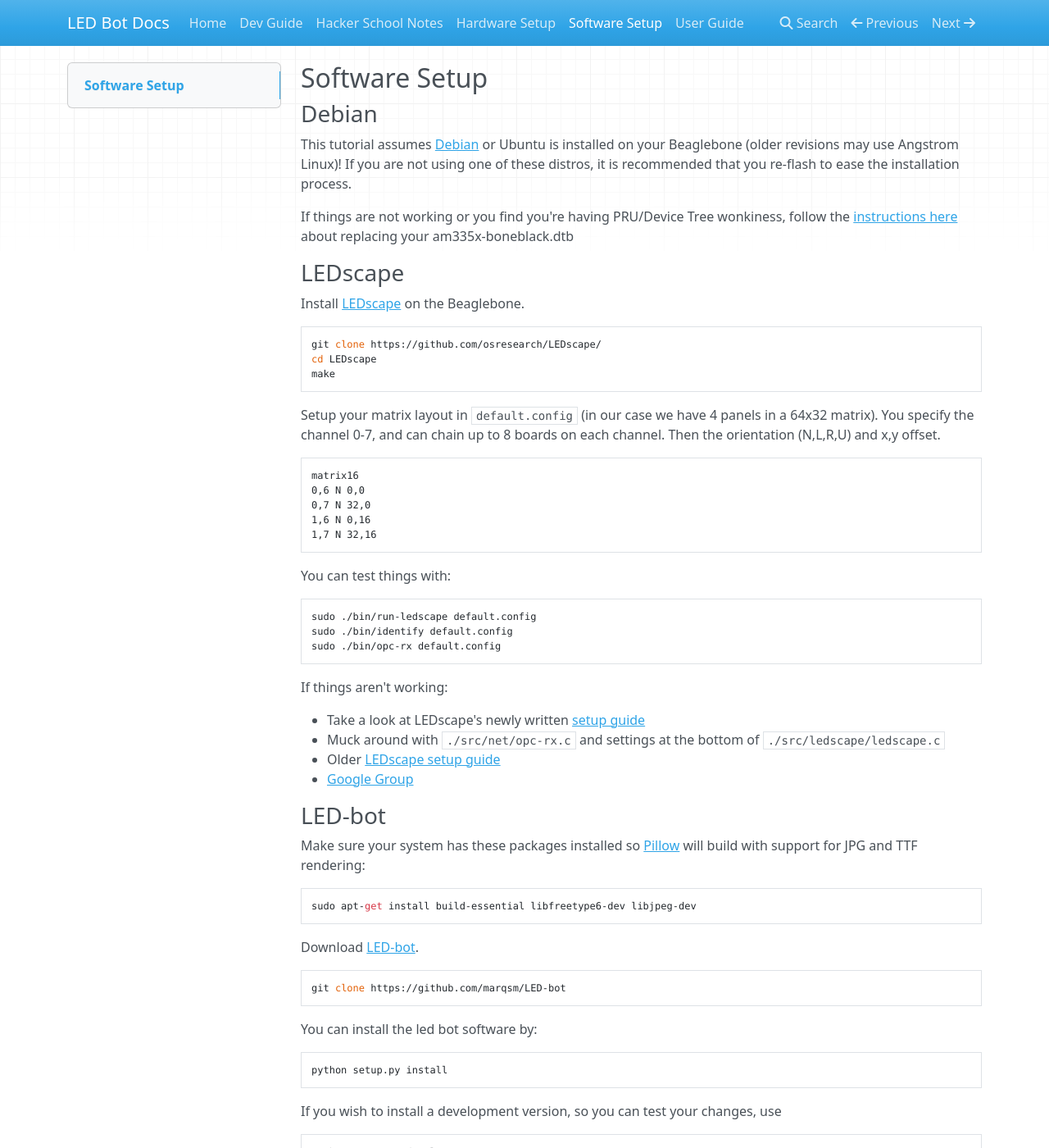
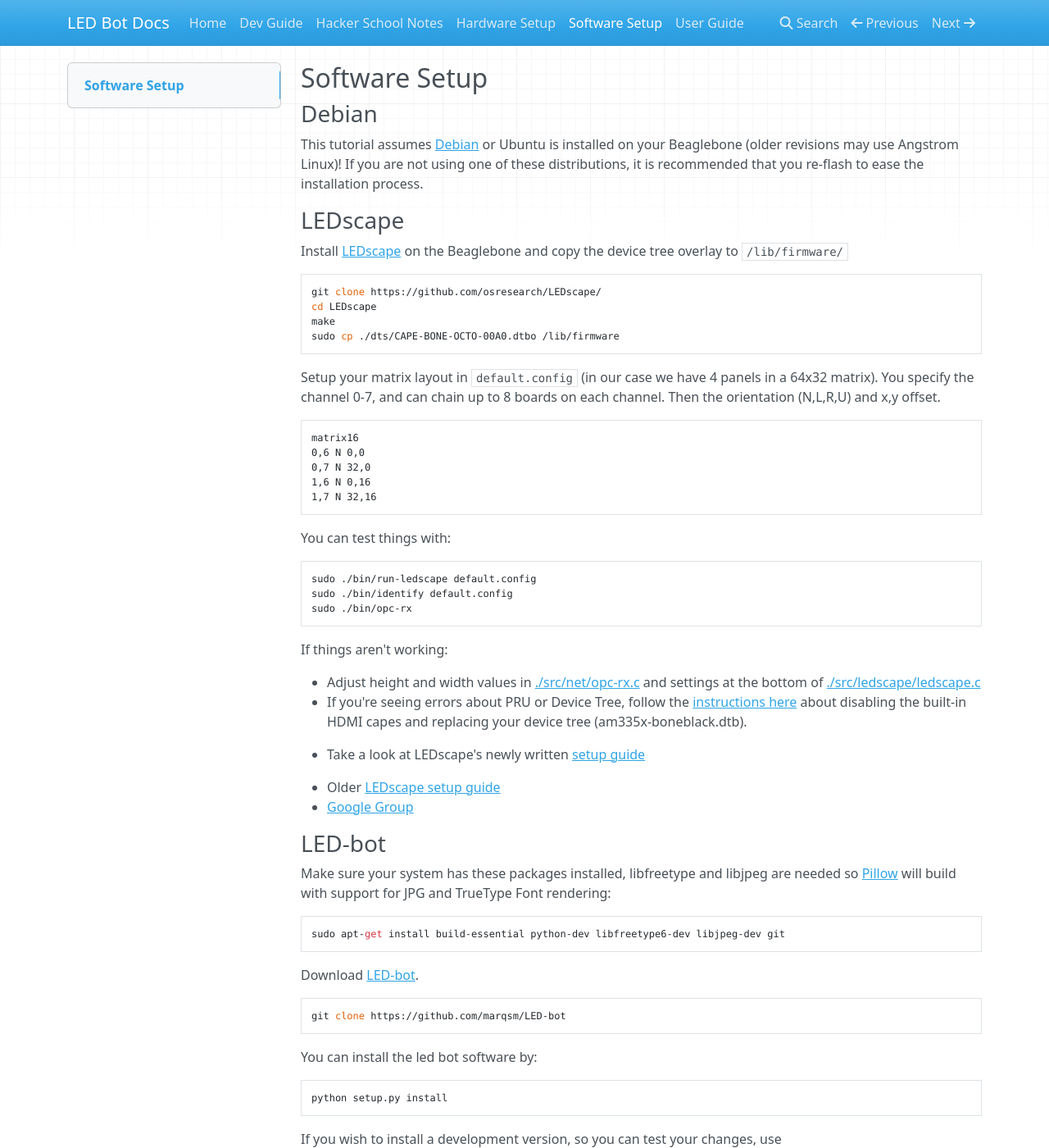
Before and after one commit to marqsm/LED-bot, an MkDocs documentation site: the page built from docs/SETUP_SOFTWARE.md, in a window 1280 px wide and 1400 px high. Shown: the whole window at 82% size. Built offline with MkDocs 1.6.1, drawn with Linux system fonts in a browser that asks for light colours; nearby versions of some CDN libraries; old or Windows-style settings are respelled for this version of MkDocs; some of the changed text lies outside the part shown.

Commit message:
docs update

```diff
--- a/docs/SETUP_SOFTWARE.md
+++ b/docs/SETUP_SOFTWARE.md
@@ -3,17 +3,16 @@
 
 ### Debian
 
-This tutorial assumes [Debian](http://elinux.org/BeagleBoardDebian) or Ubuntu is installed on your Beaglebone (older revisions may use Angstrom Linux)! If you are not using one of these distros, it is recommended that you re-flash to ease the installation process.
-
-If things are not working or you find you're having PRU/Device Tree wonkiness, follow the [instructions here](https://github.com/Yona-Appletree/LEDscape/#installation-and-usage) about replacing your am335x-boneblack.dtb
+This tutorial assumes [Debian](http://elinux.org/BeagleBoardDebian) or Ubuntu is installed on your Beaglebone (older revisions may use Angstrom Linux)! If you are not using one of these distributions, it is recommended that you re-flash to ease the installation process.
 
 ### LEDscape
 
-Install [LEDscape](https://github.com/osresearch/LEDscape/) on the Beaglebone.
+Install [LEDscape](https://github.com/osresearch/LEDscape/) on the Beaglebone and copy the device tree overlay to `/lib/firmware/`
 
     git clone https://github.com/osresearch/LEDscape/
     cd LEDscape
     make
+    sudo cp ./dts/CAPE-BONE-OCTO-00A0.dtbo /lib/firmware
 
 Setup your matrix layout in `default.config` (in our case we have 4 panels in a 64x32 matrix). You specify the channel 0-7, and can chain up to 8 boards on each channel. Then the orientation (N,L,R,U) and x,y offset.
 
@@ -27,20 +26,24 @@
 
 	sudo ./bin/run-ledscape default.config
     sudo ./bin/identify default.config
-	sudo ./bin/opc-rx default.config
+	sudo ./bin/opc-rx
 
 If things aren't working:
 
+* Adjust height and width values  in [./src/net/opc-rx.c](https://github.com/osresearch/LEDscape/blob/master/src/net/opc-rx.c#L64
+) and settings at the bottom of [./src/ledscape/ledscape.c](https://github.com/osresearch/LEDscape/blob/master/src/ledscape/ledscape.c#L622)
+* If you're seeing errors about PRU or Device Tree, follow the [instructions here](https://github.com/Yona-Appletree/LEDscape/#installation-and-usage) about disabling the built-in HDMI capes and replacing your device tree (am335x-boneblack.dtb).
+
 * Take a look at LEDscape's newly written [setup guide](https://github.com/osresearch/LEDscape/blob/master/Setup.md)
-* Muck around with `./src/net/opc-rx.c` and settings at the bottom of `./src/ledscape/ledscape.c`
 * Older [LEDscape setup guide](http://trmm.net/LEDscape/Setup)
 * [Google Group](https://groups.google.com/forum/#!forum/ledscape)
 
+
 ### LED-bot
 
-Make sure your system has these packages installed so [Pillow](https://pillow.readthedocs.org/en/latest/) will build with support for JPG and TTF rendering:
+Make sure your system has these packages installed, libfreetype and libjpeg are needed so [Pillow](https://pillow.readthedocs.org/en/latest/) will build with support for JPG and TrueType Font rendering:
 
-    sudo apt-get install build-essential libfreetype6-dev libjpeg-dev
+    sudo apt-get install build-essential python-dev libfreetype6-dev libjpeg-dev git
 
 
 Download [LED-bot](https://github.com/marqsm/LED-bot).
@@ -59,10 +62,19 @@
 
     led-bot
 
+To edit the default config file, you can use your favorite text editor:
+
+    vim ~/.led-bot.conf
+    nano ~/.led-bot.conf
+
+If you'd like to make an adjustment to which listeners launch at start-up, take a look at [main()](https://github.com/marqsm/LED-bot/blob/master/LEDBot/bot_scheduler.py#L222) in `bot_scheduler.py`
+
 ### Debian start-up script
+
+This start-up script will run LED-bot and LEDscape when your Beaglebone boots. To install it follow these steps:
 
 Copy the [start-up script](https://github.com/marqsm/LED-bot/blob/master/startup/ledbot.sh) to `/etc/init.d/`
 
-`sudo chmod +x ledbot.sh`
-
-`sudo update-rc.d ledbot.sh defaults`
+    sudo cp ~/LED-Bot/startup/ledbot.sh /etc/init.d
+    sudo chmod +x /etc/init.d/ledbot.sh`
+    sudo update-rc.d ledbot.sh defaults
```
Also changed, not shown: docs/DEV_GUIDE.md (+5 -2 lines), docs/SETUP_HARDWARE.md (+2 -2 lines), 1 other file.
